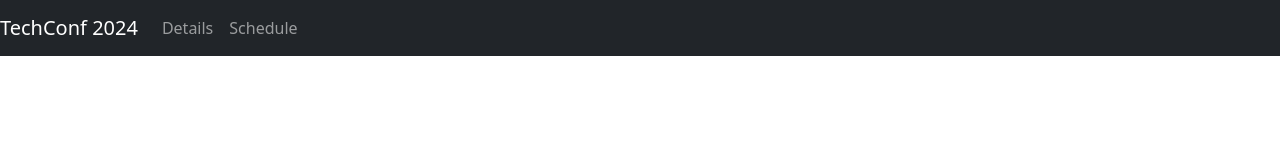
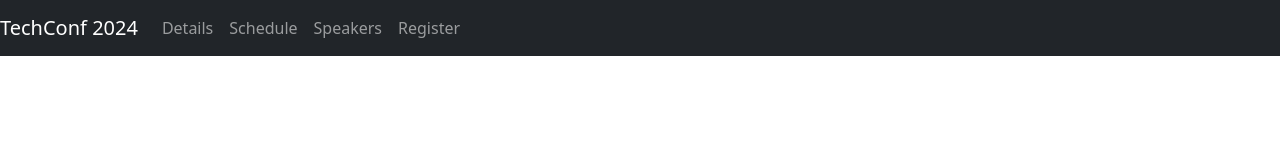
Before and after one commit to FrankGrillo1991/Interactive-Event-Page, a plain HTML site: page index.html in a window 1280 px wide. Drawn offline with nearby package versions, Linux system fonts and the light colour scheme; some packages are replaced by stand-ins of ours.

Commit message:
Update index.html

```diff
--- a/index.html
+++ b/index.html
@@ -23,6 +23,12 @@
                     <li class="nav-item">
                         <a class="nav-link" href="#schedule">Schedule</a>
                     </li>
+                    <li class="nav-item">
+                        <a class="nav-link" href="#speakers">Speakers</a>
+                    </li>
+                    <li class="nav-item">
+                        <a class="nav-link" href="#register">Register</a>
+                    </li>
                 </ul>
             </div>
         </nav>
```
